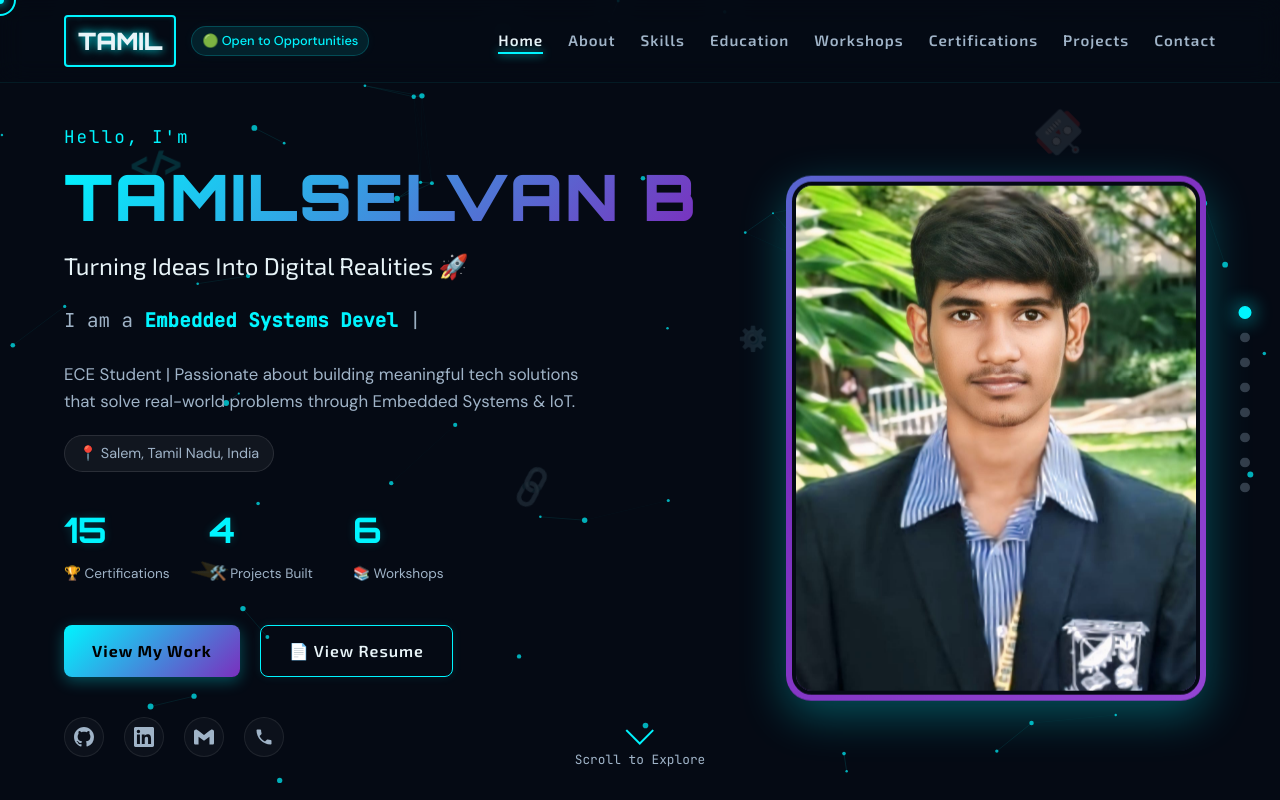
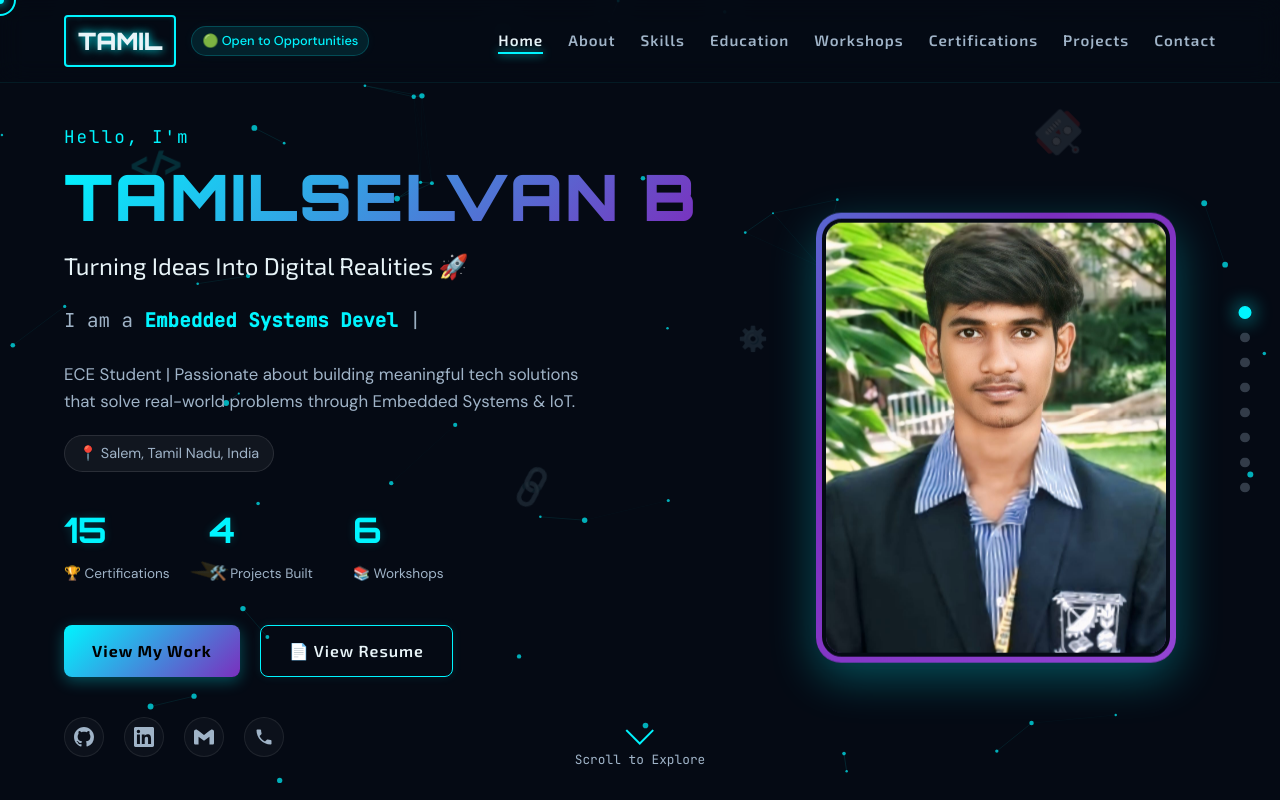
Before and after one commit to Tamil01-star/Portfolio, a website: page index.html in a window 1280 px wide. Shown: the top 800 px of the page. Drawn offline with Linux system fonts and the light colour scheme.

Commit message:
Fix: slightly reduce the size of the hero image

```diff
--- a/style.css
+++ b/style.css
@@ -610,7 +610,7 @@ a {
 .orbit-container {
   position: relative;
   width: 100%;
-  max-width: 420px;
+  max-width: 360px;
   aspect-ratio: 4/5;
   display: flex;
   align-items: center;
```
